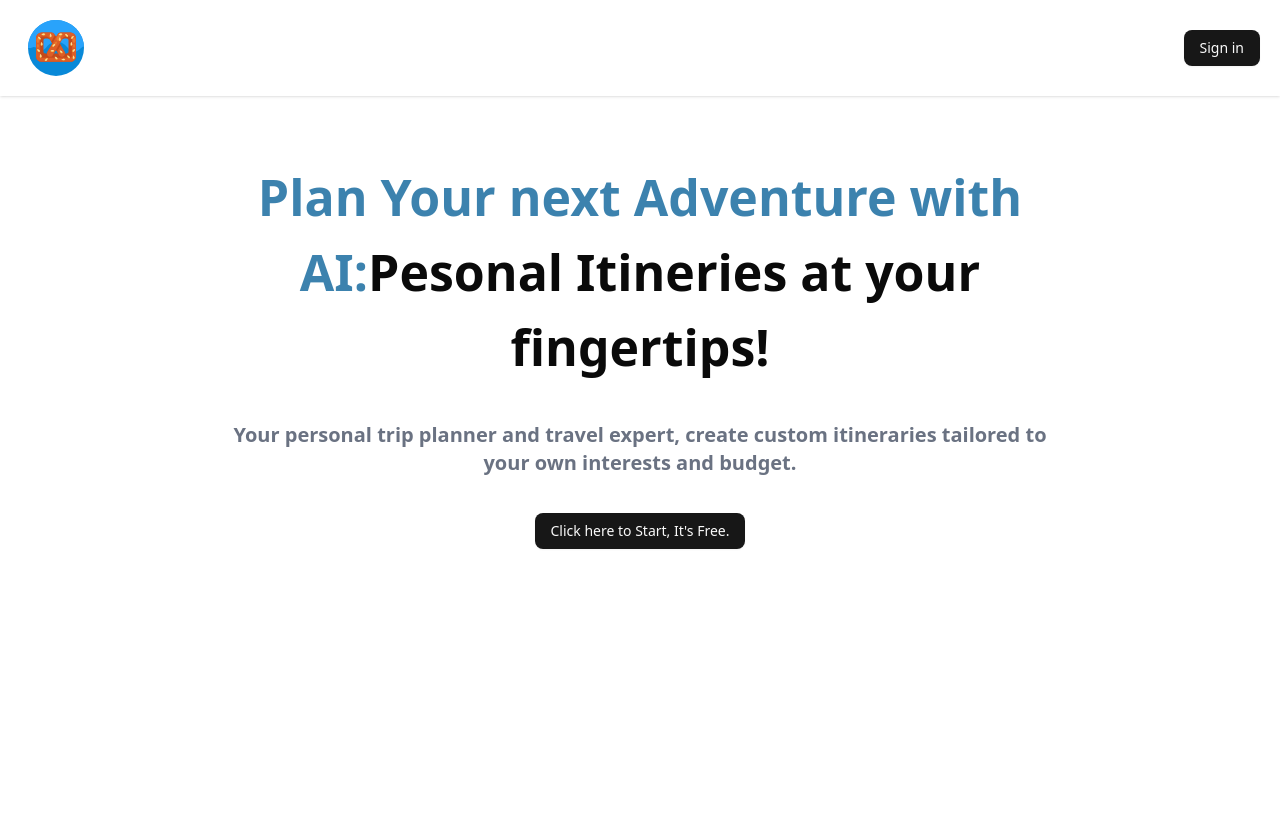
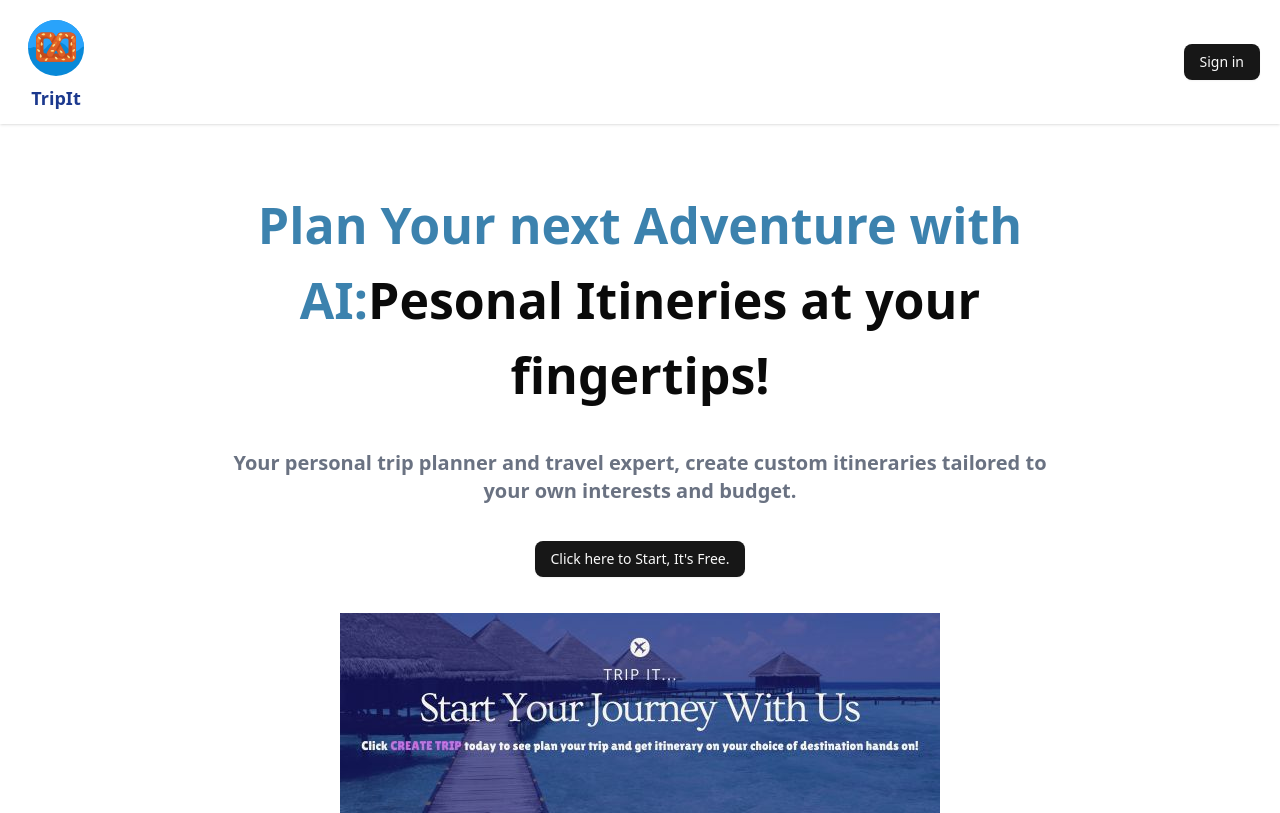
Before and after one commit to Unsigned0Varchar/TripIt, a React (Vite) app: page / in a window 1280 px wide. Built offline with nearby package versions, Linux system fonts and the light colour scheme; no server answers.

Commit message:
Complete App

```diff
--- a/src/components/custom/Header.jsx
+++ b/src/components/custom/Header.jsx
@@ -49,15 +49,22 @@ const Header = () => {
 
   return (
     <div className='p-3 shadow-sm flex justify-between items-center px-5'>
-
+      <a href='/'>
       <img
         src={logo}
         alt="logo_image"
         className="p-2 w-18 h-auto"
       />
+      <p className='text-center font-bold text-blue-900 text-lg'>TripIt</p>
+      </a>
       <div>
         {users ?
           <div className='flex items-center gap-3'>
+
+            <a href='/create-trip'>
+            <Button variant='outline' className='rounded-full'>+ Create Trips</Button>
+            </a>
+
             <a href='/my-trips'>
             <Button variant='outline' className='rounded-full'>My Trips</Button>
             </a>
--- a/src/components/custom/Hero.jsx
+++ b/src/components/custom/Hero.jsx
@@ -13,6 +13,11 @@ const Hero = () => {
         <Link to={'/create-trip'}>
         <Button>Click here to Start, It's Free.</Button>
         </Link>
+
+        <div className=''>
+          <img src="/banner.jpg" alt="" />
+        </div>
+
     </div>
   )
 }
--- a/src/my-trips/UserTripCardItem.jsx
+++ b/src/my-trips/UserTripCardItem.jsx
@@ -24,7 +24,7 @@ const UserTripCardItem = ({trip}) => {
             }
   return (
     <Link to={'/view-trip/'+trip?.id}>
-    <div >
+    <div className='hover:scale-105 transition-all '>
       <img src={photoUrl?photoUrl:'/Placeholder.jpg'} className='grid grid-cols-3 h-50 w-50 object-cover rounded-xl'/>
         <h2 className='font-bold text-lg'>{trip?.userSelection?.location.label}</h2>
         <h2 className='text-sm text-gray-500'>{trip?.userSelection?.noOfDays} Days trip with {trip?.userSelection?.budget} budget for a traveller count {trip?.userSelection?.noOfTraveller}</h2>
--- a/src/view-trip/components/HotelCardItem.jsx
+++ b/src/view-trip/components/HotelCardItem.jsx
@@ -39,7 +39,7 @@ const HotelCardItem = ({ hotel }) => {
       <div className="hover:scale-103 transition-all cursor-pointer">
         <img
           src={photoUrl || '/Placeholder.jpg'}
-          className="rounded-xl"
+          className="rounded-xl sm:h-50 w-50"
           alt={hotel?.name}
           onError={(e) => (e.currentTarget.src = '/Placeholder.jpg')}
         />
--- a/src/view-trip/components/PlaceCardItem.jsx
+++ b/src/view-trip/components/PlaceCardItem.jsx
@@ -33,10 +33,10 @@ const PlaceCardItem = ({ place }) => {
 
   return (
     <a href={mapUrl} target="_blank" rel="noopener noreferrer">
-      <div className="border rounded-xl p-3 mt-2 flex gap-3 hover:scale-105 transition-all hover:shadow-md cursor-pointer">
+      <div className="border rounded-xl p-3 mt-2 flex gap-3 hover:scale-105 transition-all hover:shadow-md cursor-pointer ">
         <img
           src={photoUrl || '/Placeholder.jpg'}
-          className="w-[100px] h-[100px] rounded-xl object-cover"
+          className="w-[100px] h-[100px] rounded-xl object-cover "
           onError={(e) => (e.currentTarget.src = '/Placeholder.jpg')}
           alt={place.placeName}
         />
```
Also changed, not shown: public/banner.jpg (added).
